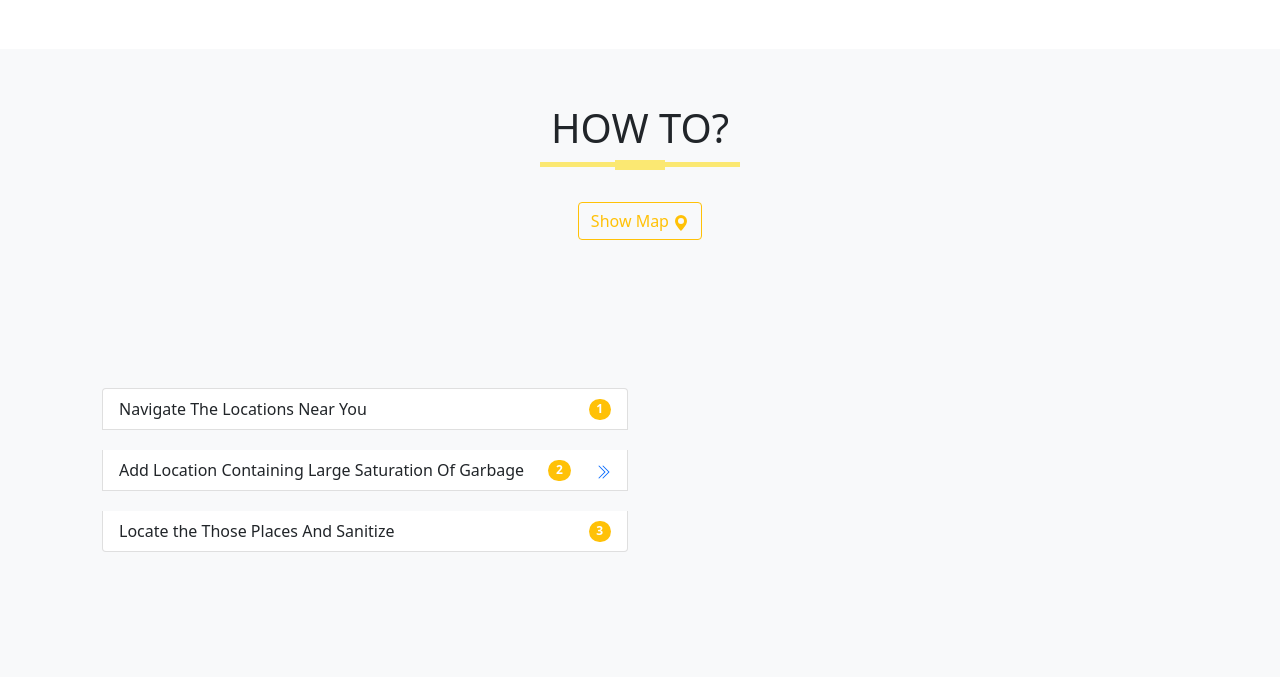
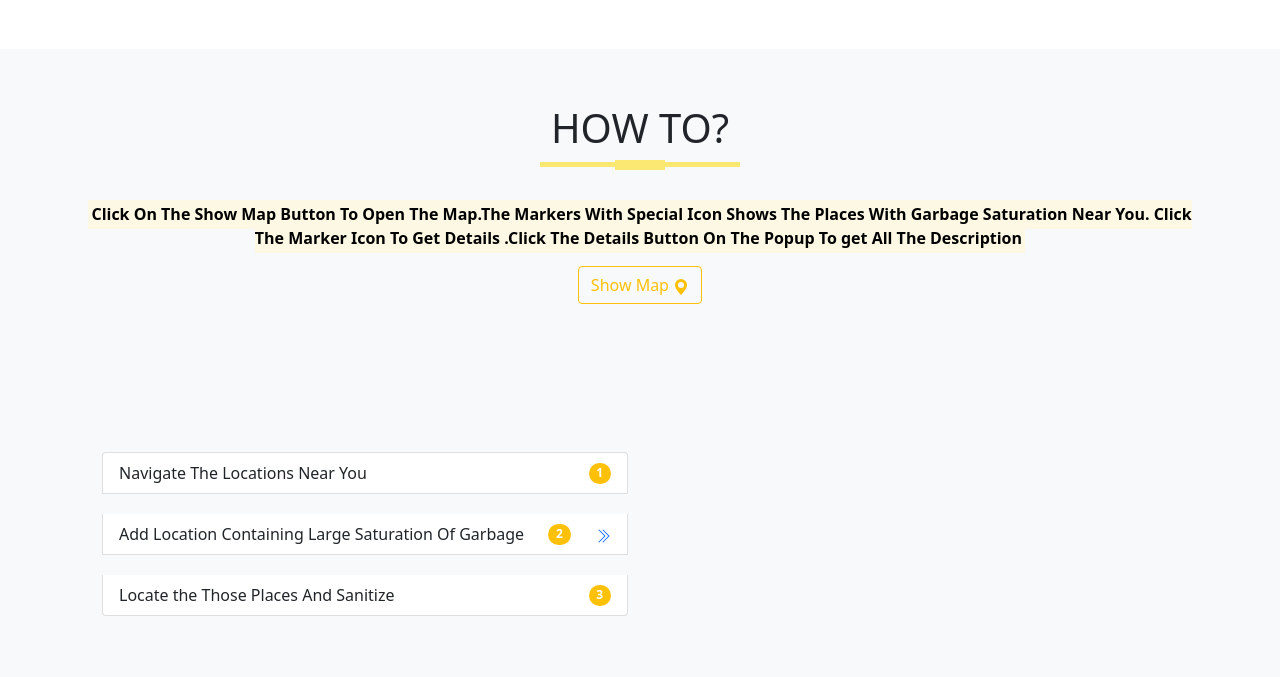
Before and after one commit to shayan-cyber/SaniJunk, a Django app: page / in a window 1280 px wide. Shown: the part 2485-3162 px from the top of the page. Run offline with Django 3.2, Linux system fonts and the light colour scheme; data comes from the database, SQL or seed files in the repository; some libraries are stand-ins or nearby versions.

Commit message:
Update index.html

```diff
--- a/templates/index.html
+++ b/templates/index.html
@@ -252,6 +252,7 @@ body {
   <section id="about-us">
     <div class="container">
       <h1 class="title text-center">HOW TO?</h1>
+        <center><p><strong><mark>Click On The Show Map Button To Open The Map.The Markers With Special Icon Shows The Places With Garbage Saturation Near You. Click The Marker Icon To Get Details .Click The Details Button On The Popup To get All The Description</mark></strong></p></center>
       <center><button class="btn btn-outline-warning" style="display: block;" type="button" id="trigger" onclick="getLocation()" required >Show Map <svg xmlns="http://www.w3.org/2000/svg" width="16" height="16" fill="currentColor" class="bi bi-geo-alt-fill" viewBox="0 0 16 16">
         <path d="M8 16s6-5.686 6-10A6 6 0 0 0 2 6c0 4.314 6 10 6 10zm0-7a3 3 0 1 1 0-6 3 3 0 0 1 0 6z"/>
       </svg></button></center>
```
